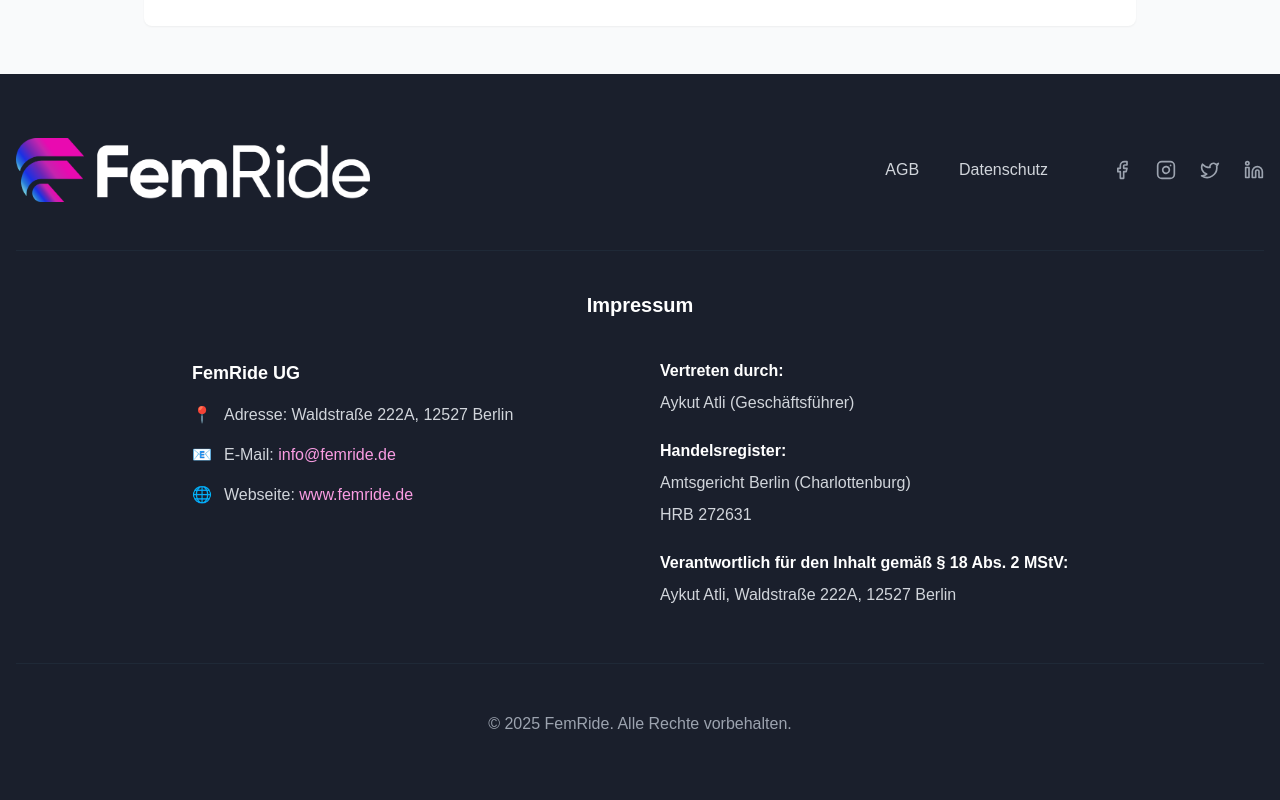
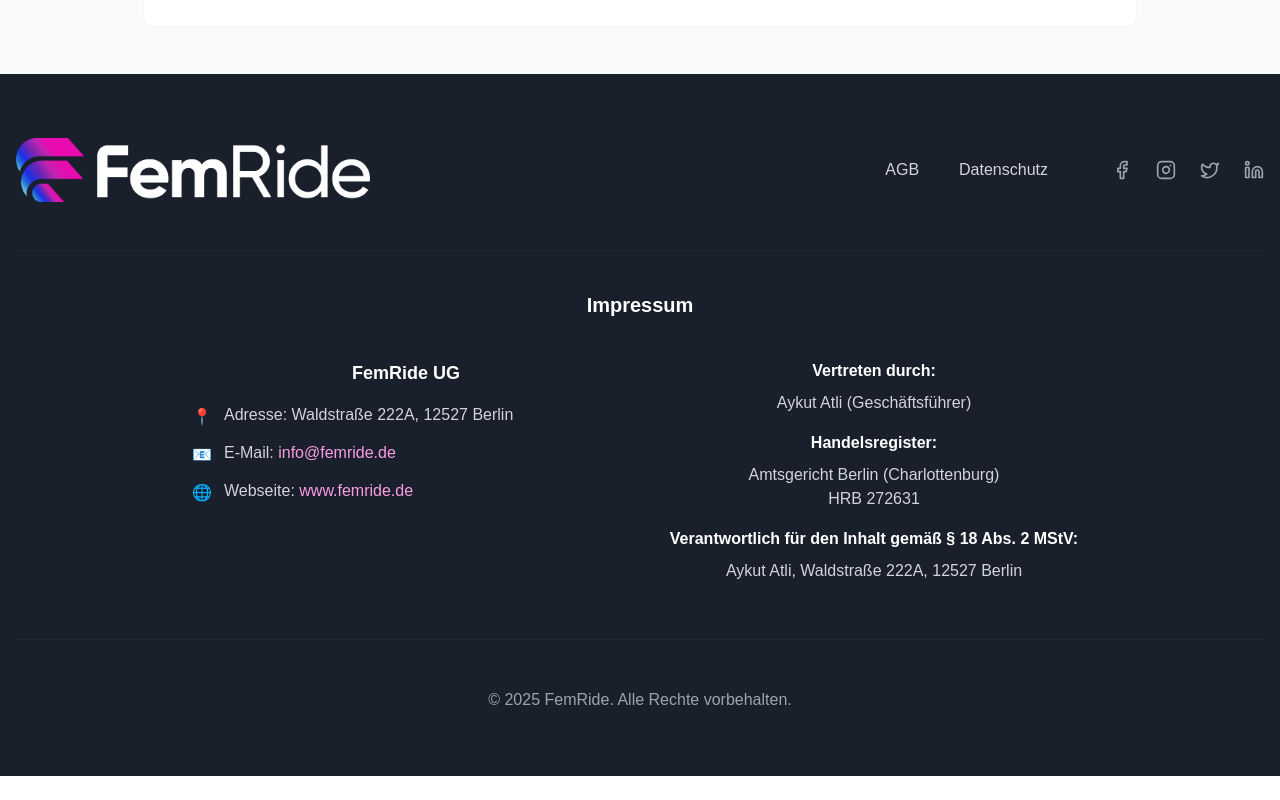
Before and after one commit to MariusWilsch/femride-main-website-95, a React (Vite) app: page /terms in a window 1280 px wide. Shown: the part 5998-6798 px from the top of the page. After the commit the page ends 6774 px from the top, so only its background shows below. Built offline with nearby package versions, Linux system fonts and the light colour scheme; a small style sheet from the web is missing.

Commit message:
Fix: Footer formatting
Improve the layout and formatting of the footer, ensuring the "FemRide UG" and "Impressum" sections align correctly and overall formatting is improved.

```diff
--- a/src/shared/Footer.tsx
+++ b/src/shared/Footer.tsx
@@ -60,43 +60,43 @@ export const Footer = () => {
         {/* Subtle divider */}
         <Separator className="bg-gray-800 my-10" />
 
-        {/* Impressum section with cleaner layout */}
+        {/* Impressum section with consistent layout */}
         <div className="pb-6">
           <h2 className="text-xl font-bold mb-10 text-center">{t('footerImpressum')}</h2>
 
-          <div className="grid grid-cols-1 md:grid-cols-2 gap-10 text-left max-w-4xl mx-auto">
-            {/* Company info */}
-            <div className="space-y-4">
-              <p className="font-semibold text-lg mb-4">FemRide UG</p>
-              <div className="flex items-start space-x-3 text-gray-300">
-                <span className="text-[#fa9de3]">📍</span>
+          <div className="grid grid-cols-1 md:grid-cols-2 gap-x-10 gap-y-6 max-w-4xl mx-auto">
+            {/* Left column - Company info */}
+            <div>
+              <h3 className="font-semibold text-lg mb-4">FemRide UG</h3>
+              <div className="flex items-start space-x-3 text-gray-300 mb-3">
+                <span className="text-[#fa9de3] mt-0.5">📍</span>
                 <p>Adresse: Waldstraße 222A, 12527 Berlin</p>
               </div>
-              <div className="flex items-start space-x-3 text-gray-300">
-                <span className="text-[#fa9de3]">📧</span>
+              <div className="flex items-start space-x-3 text-gray-300 mb-3">
+                <span className="text-[#fa9de3] mt-0.5">📧</span>
                 <p>E-Mail: <a href="mailto:info@femride.de" className="text-[#fa9de3] hover:underline">info@femride.de</a></p>
               </div>
               <div className="flex items-start space-x-3 text-gray-300">
-                <span className="text-[#fa9de3]">🌐</span>
+                <span className="text-[#fa9de3] mt-0.5">🌐</span>
                 <p>Webseite: <a href="https://www.femride.de" target="_blank" rel="noopener noreferrer" className="text-[#fa9de3] hover:underline">www.femride.de</a></p>
               </div>
             </div>
 
-            {/* Legal info */}
-            <div className="space-y-6">
-              <div className="space-y-2">
-                <p className="font-semibold text-white">Vertreten durch:</p>
+            {/* Right column - Legal info */}
+            <div>
+              <div className="mb-4">
+                <h3 className="font-semibold text-white mb-2">Vertreten durch:</h3>
                 <p className="text-gray-300">Aykut Atli (Geschäftsführer)</p>
               </div>
 
-              <div className="space-y-2">
-                <p className="font-semibold text-white">Handelsregister:</p>
+              <div className="mb-4">
+                <h3 className="font-semibold text-white mb-2">Handelsregister:</h3>
                 <p className="text-gray-300">Amtsgericht Berlin (Charlottenburg)</p>
                 <p className="text-gray-300">HRB 272631</p>
               </div>
 
-              <div className="space-y-2">
-                <p className="font-semibold text-white">Verantwortlich für den Inhalt gemäß § 18 Abs. 2 MStV:</p>
+              <div>
+                <h3 className="font-semibold text-white mb-2">Verantwortlich für den Inhalt gemäß § 18 Abs. 2 MStV:</h3>
                 <p className="text-gray-300">Aykut Atli, Waldstraße 222A, 12527 Berlin</p>
               </div>
             </div>
```
